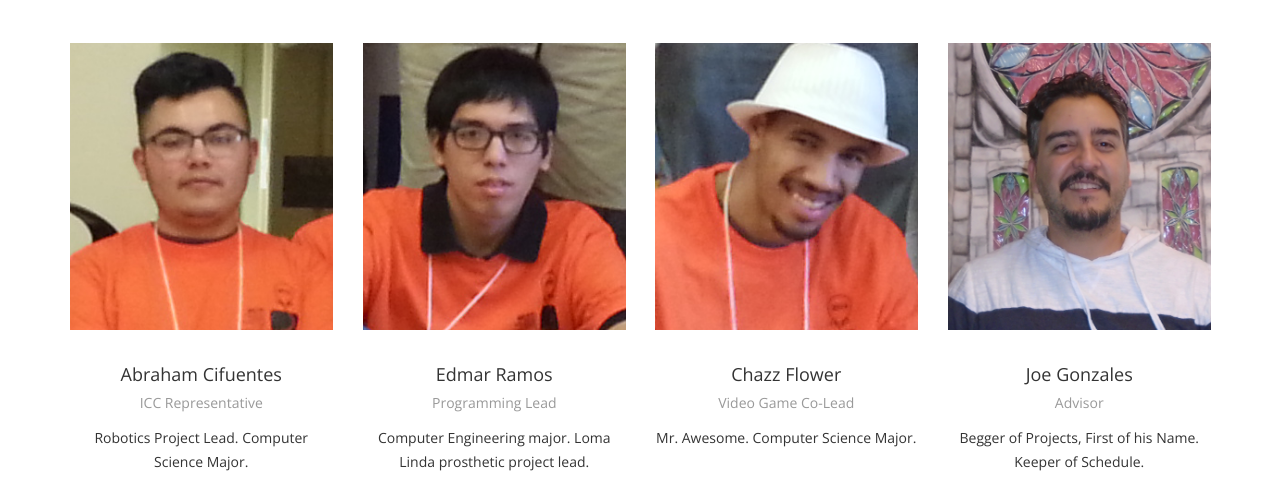
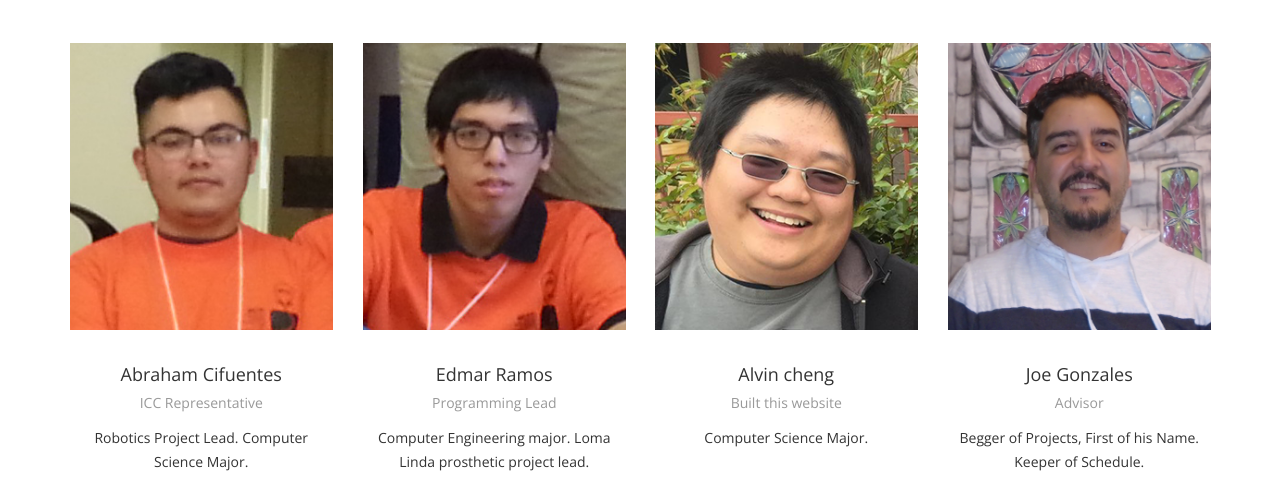
Before and after one commit to er2395851/mvc_sec, a plain HTML site: page index.html in a window 1280 px wide. Shown: the part 4053-4530 px from the top of the page. Drawn offline with nearby package versions, Linux system fonts and the light colour scheme; some packages are replaced by stand-ins of ours.

Commit message:
members updated

```diff
--- a/index.html
+++ b/index.html
@@ -505,12 +505,12 @@
           <div class="col-sm-3">
             <div class="team-member wow flipInY" data-wow-duration="1000ms" data-wow-delay="1100ms">
               <div class="member-image">
-                <img class="img-responsive" src="images/team/7.png" alt="Chazz Flower">
+                <img class="img-responsive" src="images/team/b.png" alt="Chazz Flower">
               </div>
               <div class="member-info">
-                <h3>Chazz Flower</h3>
-                <h4>Video Game Co-Lead</h4>
-                <p>Mr. Awesome. Computer Science Major.</p>
+                <h3>Alvin cheng</h3>
+                <h4>Built this website</h4>
+                <p> Computer Science Major.</p>
               </div>
               <div class="social-icons">
                 <ul>
@@ -661,7 +661,7 @@
           <div class="col-sm-4">
             <p>&copy; 2014 - 2017 Software Engineering Club</p>
           </div>
-
+		  <!---
 		  <div class="col-sm-4" align="center">
             <form action="https://www.paypal.com/cgi-bin/webscr" method="post" target="_top">
 				<input type="hidden" name="cmd" value="_s-xclick">
@@ -670,9 +670,10 @@
 				<img alt="" border="0" src="https://www.paypalobjects.com/en_US/i/scr/pixel.gif" width="1" height="1">
 			</form>
           </div>
+        -->
 
           <div class="col-sm-4">
-            <p class="pull-right">Edited by <a href="http://net.archbold.k12.oh.us/ahs/web_class/spring_10/chipmunks_allan/images/Alvin1.jpg">Alvin</a> and <a href="http://www.wearysloth.com/Gallery/ActorsM/12406-24646.jpg">Andy</a></p>
+            <p class="pull-right">Website Built by Alvin and Maintained by <a href="https://www.linkedin.com/in/edmar-ramos-63ab09180/">Edmar</a></p>
           </div>
         </div>
       </div>
```
